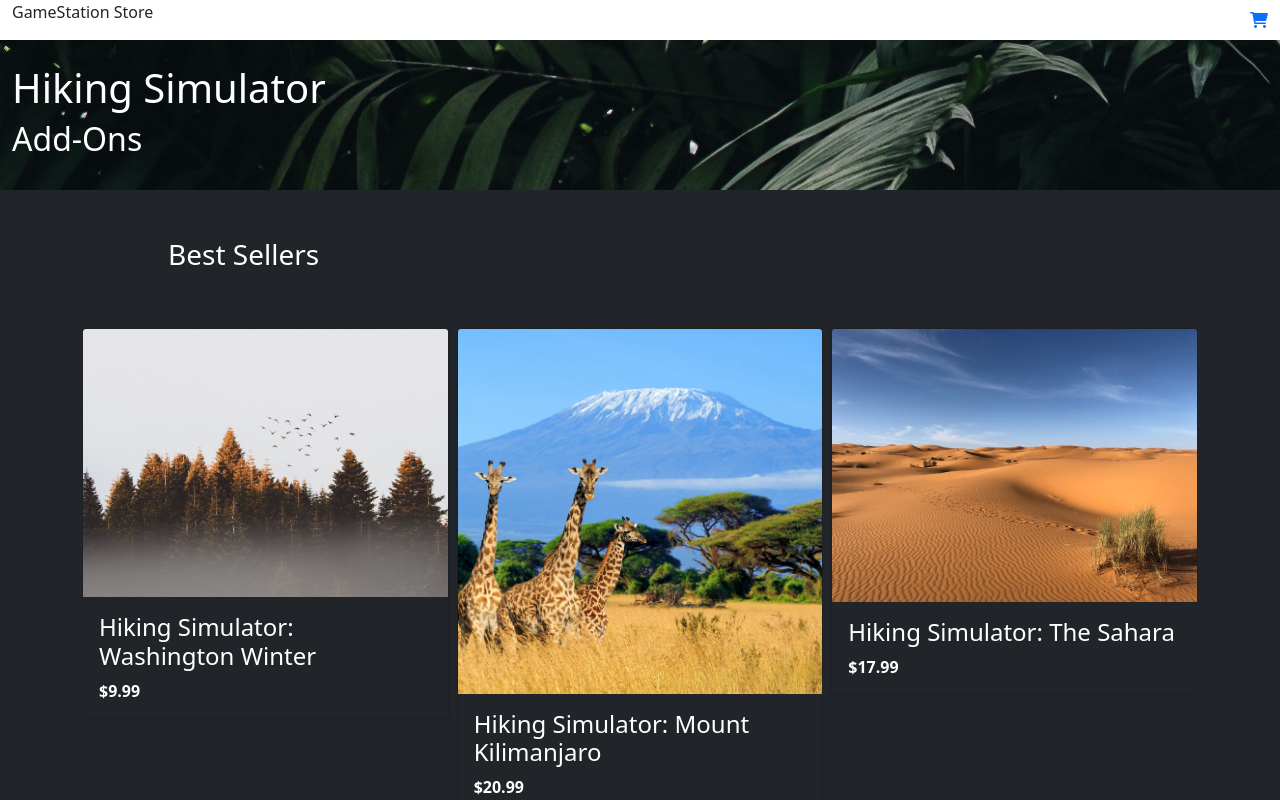
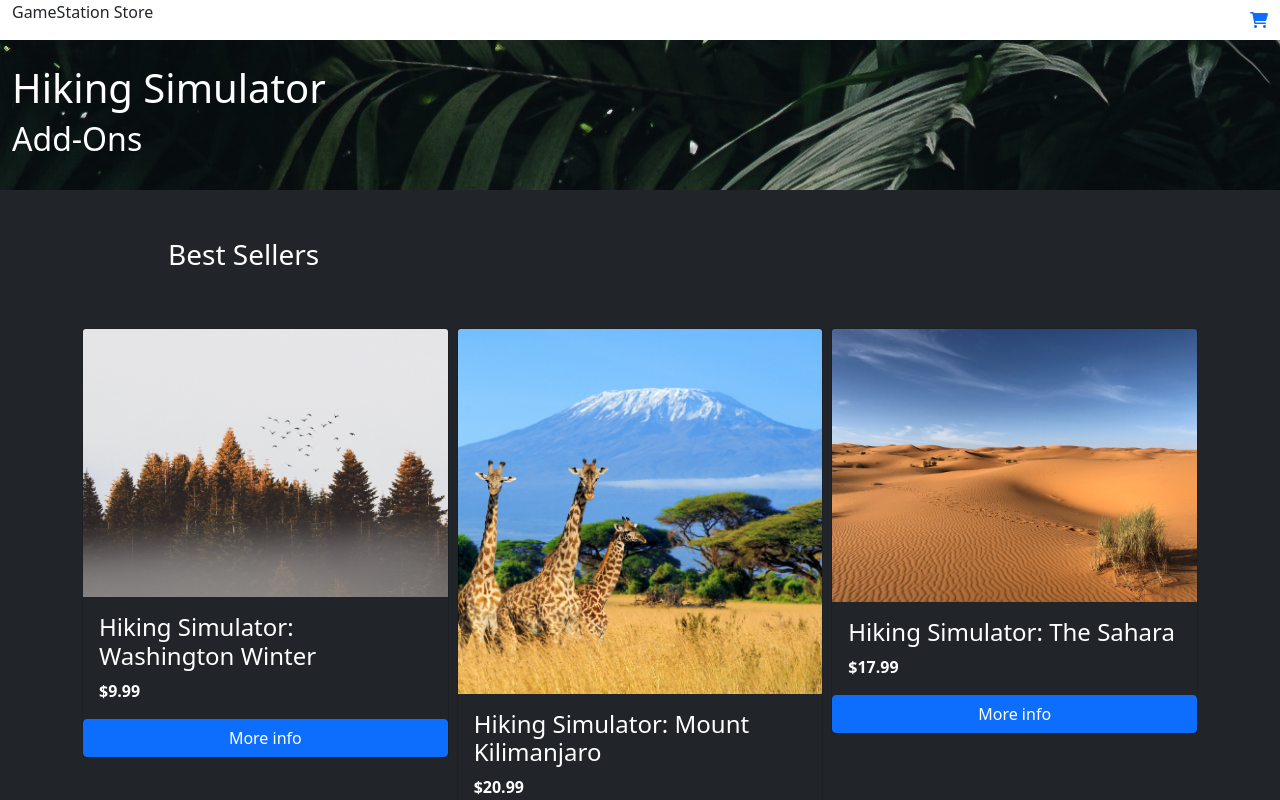
Before and after one commit to mrmakki12/dlc, a React (Create React App) app: page / in a window 1280 px wide. Shown: the top 800 px of the page. Built offline with nearby package versions, Linux system fonts and the light colour scheme.

Commit message:
added redux provider to test

```diff
--- a/src/Components/Card/Card.js
+++ b/src/Components/Card/Card.js
@@ -1,15 +1,25 @@
 import React from "react";
+// redux
+import { useDispatch } from "react-redux";
 
 export const Card = ({data}) => {
 
+    // add to cart
+    const dispatch = useDispatch();
+
+
     return (
-        <div className="col" data-testid='card'>
+        <div className="col" data-testid='card' onClick={() => {}}>
             <div className="card text-white bg-dark">
                 <img className="card-img-top" src={data.img} alt={data.title}/>
                 <div className="card-body">
                     <h4 className="card-title">{data.name}</h4>
                     <b><p className="card-text">${data.price}</p></b>
                 </div>
+                <button type="button" class="btn btn-primary" data-bs-toggle="modal" data-bs-target="#exampleModal">
+                    More info
+                </button>
+
             </div>
         </div>
     )
```
Also changed, not shown: 2 other files (tests, documents, lock files or other folders).
